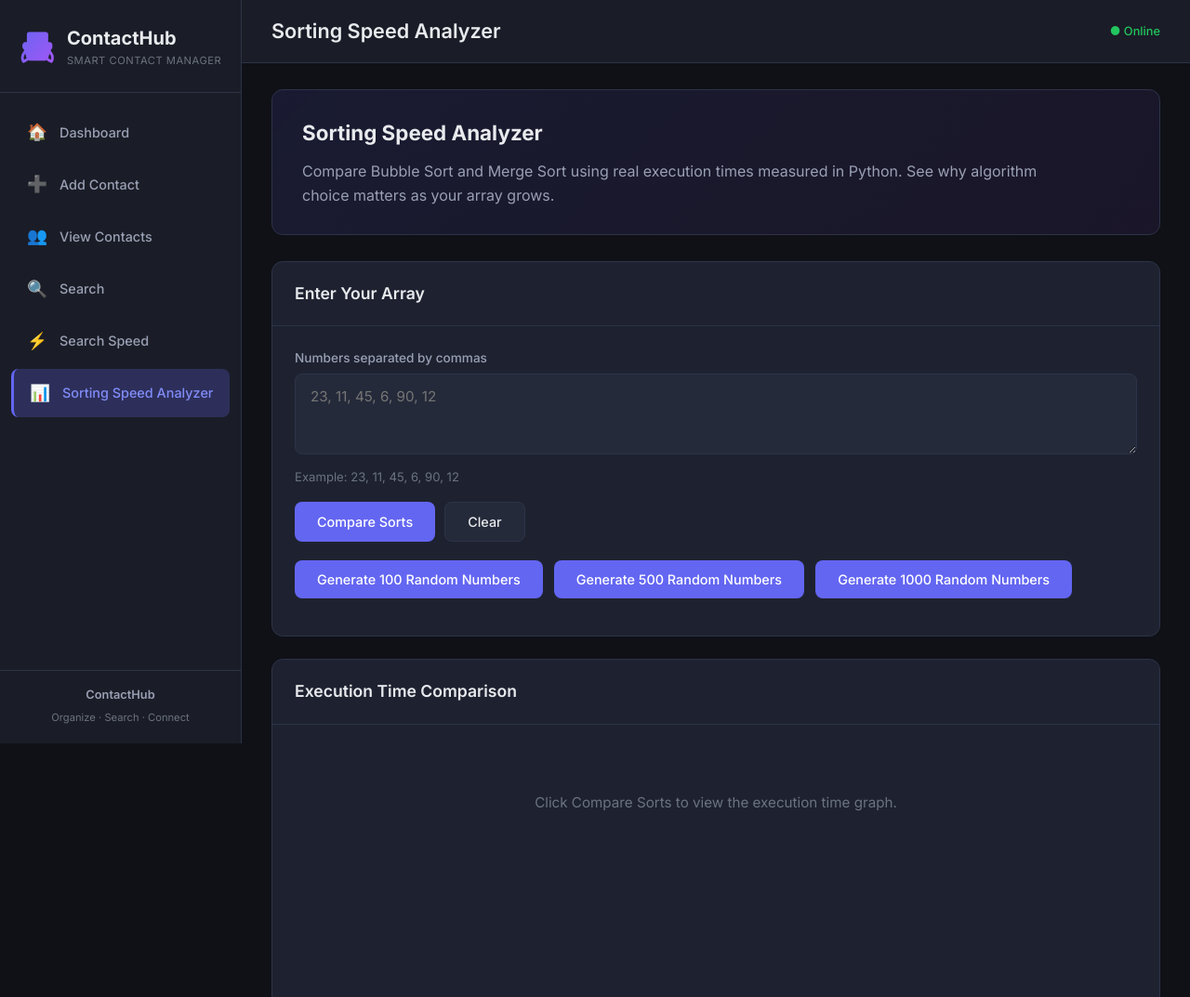
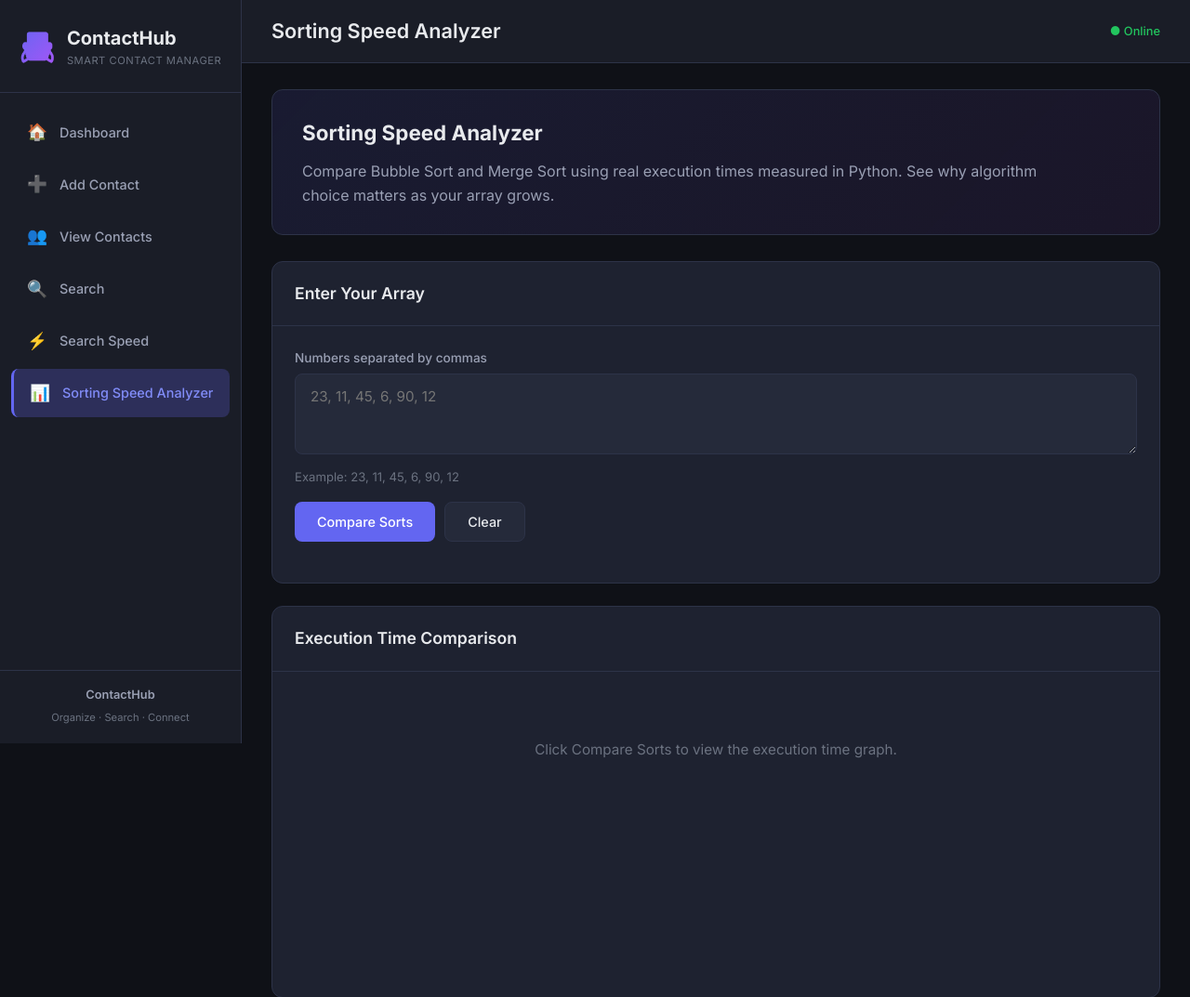
Before and after one commit to sreelasya07-kollu/QuickContacts, a Flask app: page /sorting in a window 1280 px wide. Shown: the top 1073 px of the page at 93% size. Run offline with Flask 3, Linux system fonts and the light colour scheme.

Commit message:
changed sorting

```diff
--- a/static/js/sorting.js
+++ b/static/js/sorting.js
@@ -5,10 +5,6 @@ document.addEventListener('DOMContentLoaded', () => {
 
     document.getElementById('compareSortsBtn').addEventListener('click', compareSorts);
     document.getElementById('clearSortsBtn').addEventListener('click', clearSorting);
-
-    document.querySelectorAll('.sort-generate button').forEach(btn => {
-        btn.addEventListener('click', () => generateRandomArray(Number(btn.dataset.size)));
-    });
 });
 
 function initSortChart() {
@@ -62,16 +58,6 @@ function clearSorting() {
     if (sortChart) {
         sortChart.data.datasets[0].data = [0, 0];
         sortChart.update();
-    }
-}
-
-async function generateRandomArray(size) {
-    try {
-        const data = await apiFetch(`/api/sorting/random/${size}`);
-        document.getElementById('arrayInput').value = data.display;
-        showToast(`Generated ${data.array_size} random numbers`);
-    } catch (err) {
-        showToast(err.message, 'error');
     }
 }
 
--- a/templates/sorting.html
+++ b/templates/sorting.html
@@ -26,11 +26,6 @@
         <div class="sort-actions">
             <button type="button" class="btn primary" id="compareSortsBtn">Compare Sorts</button>
             <button type="button" class="btn secondary" id="clearSortsBtn">Clear</button>
-        </div>
-        <div class="generate-actions sort-generate">
-            <button class="btn primary" data-size="100">Generate 100 Random Numbers</button>
-            <button class="btn primary" data-size="500">Generate 500 Random Numbers</button>
-            <button class="btn primary" data-size="1000">Generate 1000 Random Numbers</button>
         </div>
     </div>
 </section>
```
